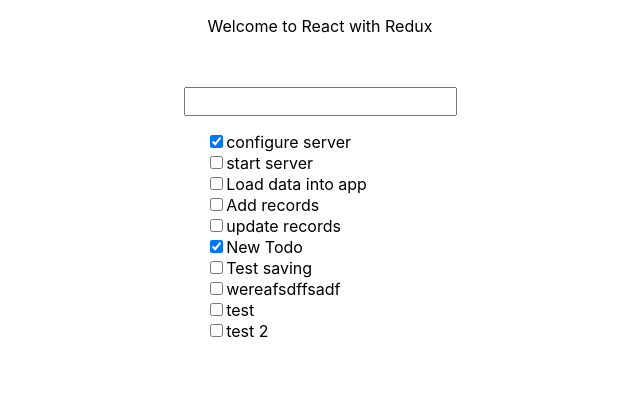
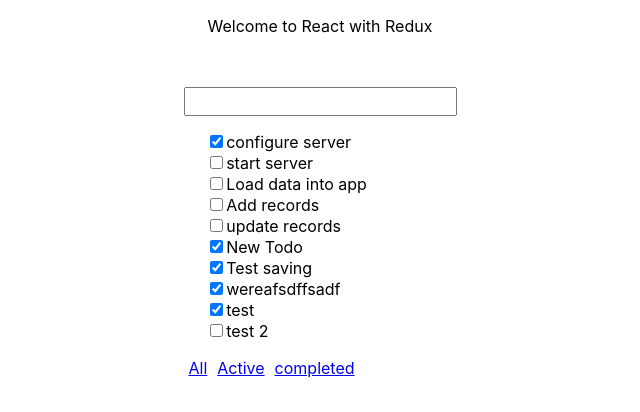
Before and after one commit to AndreyKondakov/react-redux, a React (Create React App) app: page /1 in a window 1280 px wide. Shown: the top 412 px of the page, without its empty margins (320-960 px from the left). Built offline with nearby package versions, Linux system fonts and the light colour scheme; data requests are answered from the project's data file.

Commit message:
Filter State Data in Redux with a Selector Function and React Router

```diff
--- a/db.json
+++ b/db.json
@@ -36,17 +36,17 @@
     },
     {
       "name": "Test saving",
-      "isComplete": false,
+      "isComplete": true,
       "id": 10
     },
     {
       "name": "wereafsdffsadf",
-      "isComplete": false,
+      "isComplete": true,
       "id": 12
     },
     {
       "name": "test",
-      "isComplete": false,
+      "isComplete": true,
       "id": 13
     },
     {
--- a/package.json
+++ b/package.json
@@ -10,6 +10,7 @@
     "react": "^16.13.1",
     "react-dom": "^16.13.1",
     "react-redux": "^7.2.0",
+    "react-router-dom": "^5.1.2",
     "react-scripts": "3.4.0",
     "redux": "^4.0.5",
     "redux-devtools-extension": "^2.13.8",
--- a/src/App.css
+++ b/src/App.css
@@ -84,3 +84,7 @@
 li:hover span.delete-item {
   visibility: visible;
 }
+
+a {
+  padding: 0 5px;
+}
--- a/src/App.js
+++ b/src/App.js
@@ -1,8 +1,10 @@
 import React from 'react';
+import {BrowserRouter as Router, Route} from 'react-router-dom'
 import './App.css';
 import TodoForm from './components/TodoForm'
 import TodoList from './components/TodoList'
 import Message from './components/Message'
+import Footer from './components/Footer'
 
 function App(props) {
   return (
@@ -10,11 +12,16 @@
       <p>
         Welcome to React with Redux
       </p>
-      <div className='Todo-App'>
-        <Message />
-        <TodoForm />
-        <TodoList />
-      </div>
+      <Router>
+        <div className='Todo-App'>
+          <Message />
+          <TodoForm />
+          <Route path='/:filter?' render={({match}) => (
+            <TodoList filter={match.params.filter} />
+          )} />
+          <Footer />
+        </div>
+      </Router>
     </div>
   );
 }
--- /dev/null
+++ b/src/components/Footer.js
@@ -0,0 +1,10 @@
+import React from 'react'
+import {Link} from 'react-router-dom'
+
+export default (props) => (
+  <div>
+    <Link to='/'>All</Link>
+    <Link to='/active'>Active</Link>
+    <Link to='/completed'>completed</Link>
+  </div>
+)
--- a/src/components/TodoList.js
+++ b/src/components/TodoList.js
@@ -1,6 +1,6 @@
 import React, {Component} from 'react'
 import {connect} from 'react-redux'
-import {fetchTodos, toggleTodo, deleteTodo} from '../reducers/todo'
+import {fetchTodos, toggleTodo, deleteTodo, getVisibleTodos} from '../reducers/todo'
 
 const TodoItem = ({id, name, isComplete, toggleTodo, deleteTodo}) => (
   <li>
@@ -39,6 +39,6 @@
 }
 
 export default connect(
-  (state) => ({todos: state.todo.todos}),
+  (state, ownProps) => ({todos: getVisibleTodos(state.todo.todos, ownProps.filter)}),
   {fetchTodos, toggleTodo, deleteTodo}
 )(TodoList)
--- a/src/reducers/todo.js
+++ b/src/reducers/todo.js
@@ -52,6 +52,17 @@
   }
 }
 
+export const getVisibleTodos = (todos, filter) => {
+  switch (filter) {
+    case 'active':
+      return todos.filter(t => !t.isComplete)
+    case 'completed':
+      return todos.filter(t => t.isComplete)
+    default:
+      return todos
+  }
+}
+
 export default (state = initState, action) => {
   switch (action.type) {
     case TODO_ADD:
```
Also changed, not shown: 1 other file (tests, documents, lock files or other folders).
